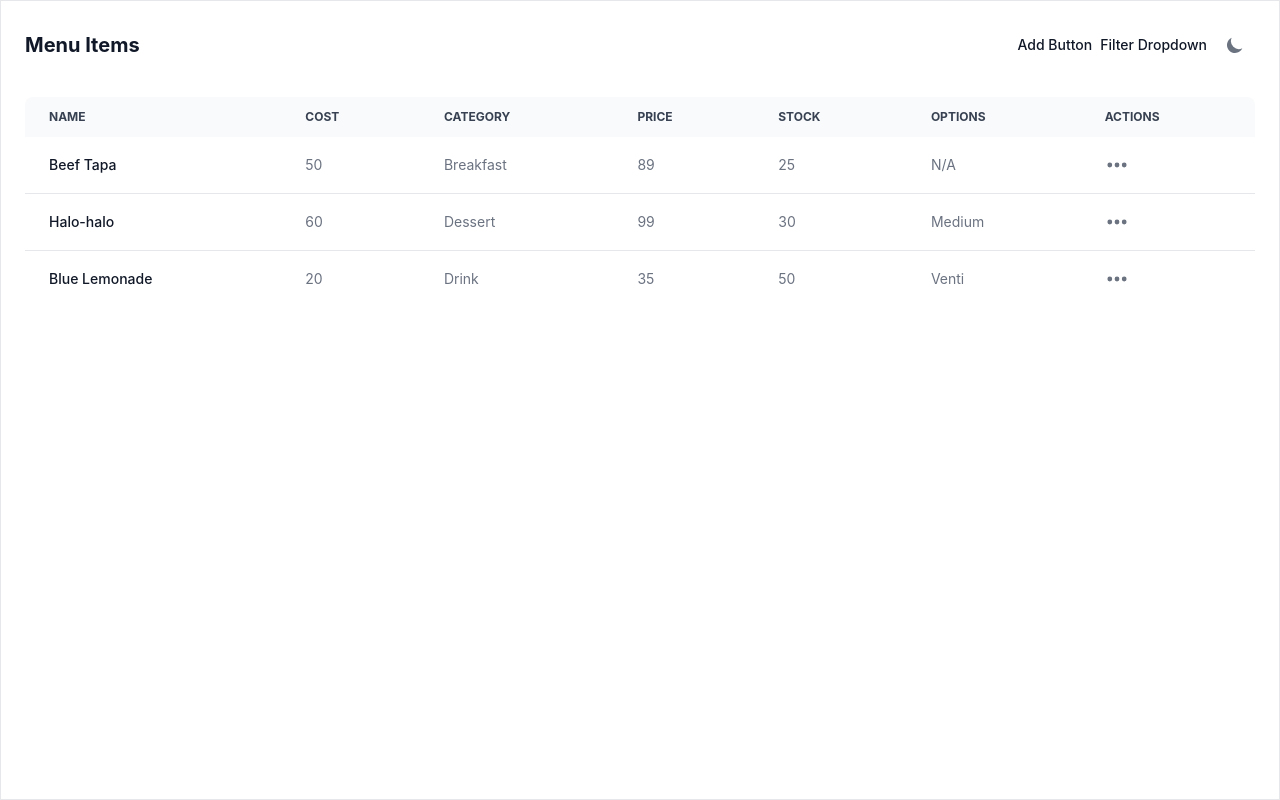
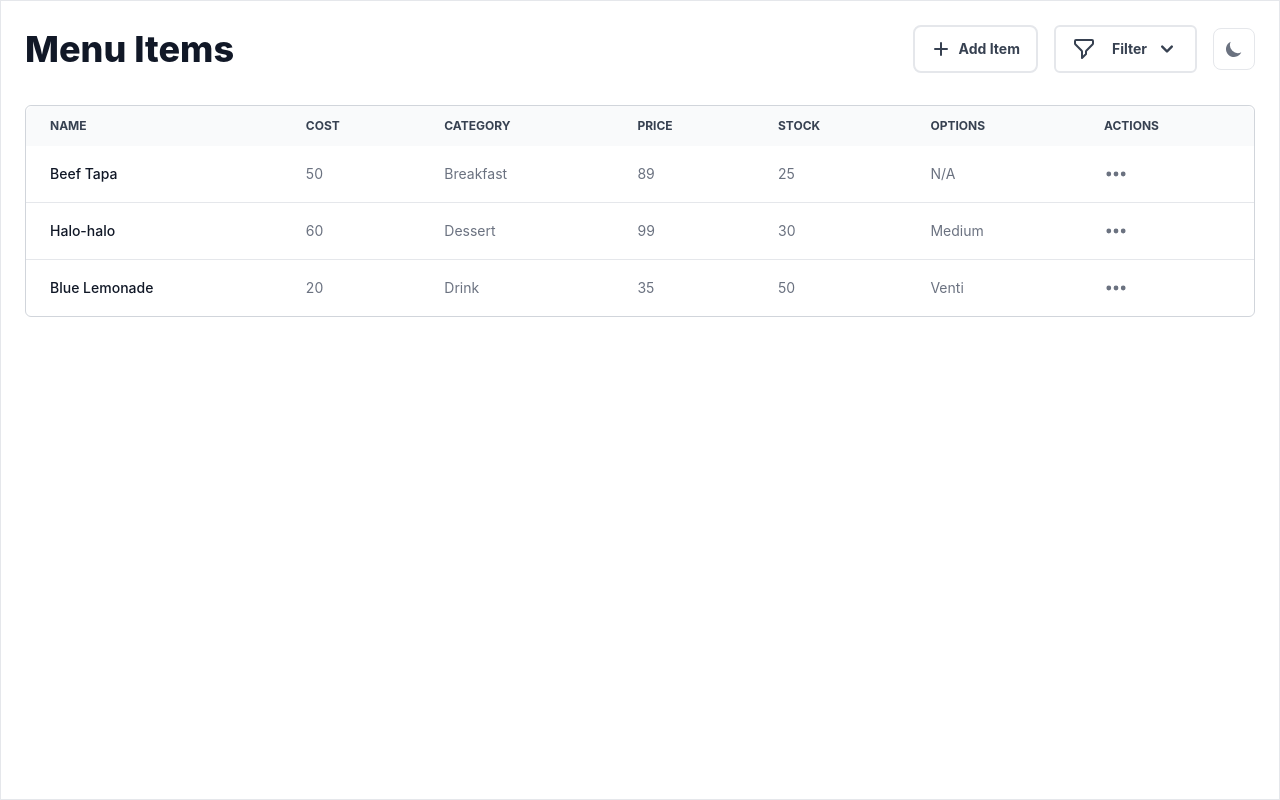
Before and after one commit to bellkimkeith/menu-items-app, a React (Create React App) app: page / in a window 1280 px wide. Built offline with nearby package versions, Linux system fonts and the light colour scheme.

Commit message:
More Ui improvement
Added implementation for add and filter buttons. Added borders, changed some colors and component sizes for better emphasis.

```diff
--- a/src/App.js
+++ b/src/App.js
@@ -1,21 +1,23 @@
 import { Card, DarkThemeToggle, Flowbite, Label } from "flowbite-react";
 import MenuTable from "./components/menu/menu-table";
+import AddButton from "./components/ui/add-button";
+import CheckboxDropdown from "./components/ui/checkbox-dropdown";
 
 function App() {
   return (
     <Flowbite>
       <Card className="min-w-full min-h-lvh rounded-none">
         <div className="mb-4 flex items-center justify-between">
-          <h5 className="text-xl font-bold leading-none text-gray-900 dark:text-white">
+          <h5 className="text-4xl font-extrabold leading-none text-gray-900 dark:text-white">
             Menu Items
           </h5>
-          <div className="flex flex-row items-center space-x-2">
-            <Label>Add Button</Label>
-            <Label>Filter Dropdown</Label>
-            <DarkThemeToggle />
+          <div className="flex flex-row items-center space-x-4">
+            <AddButton />
+            <CheckboxDropdown />
+            <DarkThemeToggle className="border hover:text-black dark:hover:text-white" />
           </div>
         </div>
-        <div className="flow-root">
+        <div className="flow-root border rounded-md border-gray-300">
           <MenuTable />
         </div>
       </Card>
--- /dev/null
+++ b/src/components/ui/add-button.js
@@ -0,0 +1,17 @@
+import { Button, Label } from "flowbite-react";
+import { HiPlus } from "react-icons/hi";
+
+function AddButton() {
+  return (
+    <Button className="px-0 py-1 border-2 border-gray-200" color="gray">
+      <div className="flex flex-row space-x-2 items-center">
+        <HiPlus className="h-5 w-5 text-gray-700 dark:text-gray-400 group-hover:text-black dark:group-hover:text-white" />
+        <Label className="font-bold text-gray-700 dark:text-gray-400 group-hover:text-black dark:group-hover:text-white">
+          Add Item
+        </Label>
+      </div>
+    </Button>
+  );
+}
+
+export default AddButton;
--- a/src/components/ui/checkbox-dropdown.js
+++ b/src/components/ui/checkbox-dropdown.js
@@ -1,16 +1,30 @@
 "use client";
 
-import { Dropdown } from "flowbite-react";
+import { Dropdown, Label } from "flowbite-react";
+import { HiOutlineFilter, HiChevronDown } from "react-icons/hi";
 
 function CheckboxDropdown() {
   return (
-    <Dropdown>
+    <Dropdown
+      label=""
+      placement="bottom"
+      dismissOnClick={false}
+      renderTrigger={() => (
+        <div className="border-2 border-gray-200 dark:border-gray-600 flex flex-row items-center rounded-md px-4 py-2.5 space-x-2 hover:bg-gray-100 dark:hover:bg-opacity-10 group">
+          <HiOutlineFilter className="mr-2 w-6 h-6  text-gray-700 dark:text-gray-400 group-hover:text-black dark:group-hover:text-white" />
+          <Label className=" text-gray-700 dark:text-gray-400 group-hover:text-black dark:group-hover:text-white font-bold">
+            Filter
+          </Label>
+          <HiChevronDown className="mr-2 w-6 h-6 text-gray-700 dark:text-gray-400 group-hover:text-black dark:group-hover:text-white" />
+        </div>
+      )}
+    >
       <Dropdown.Header>
         <span>Category</span>
       </Dropdown.Header>
-      <Dropdown.Item></Dropdown.Item>
-      <Dropdown.Item></Dropdown.Item>
-      <Dropdown.Item></Dropdown.Item>
+      <Dropdown.Item>Cat 1</Dropdown.Item>
+      <Dropdown.Item>Cat 2</Dropdown.Item>
+      <Dropdown.Item>Cat 3</Dropdown.Item>
     </Dropdown>
   );
 }
```
